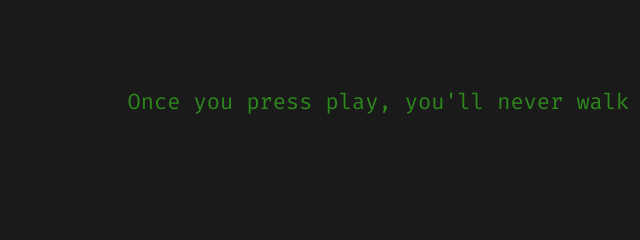
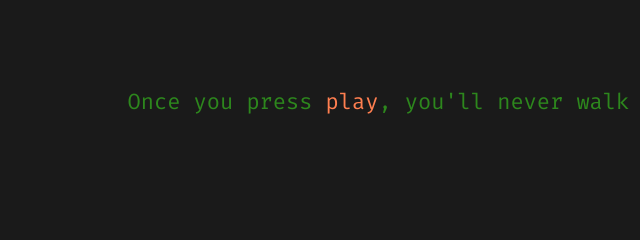
Before and after one commit to jerzyszajner/unusual, a plain HTML site: page index.html in a window 1280 px wide. Shown: the part 283-523 px from the top of the page, 222-862 px from the left. Drawn offline with nearby package versions, Linux system fonts and the light colour scheme.

Commit message:
fix(button): preserve 'play' color on mouseleave event
Modified the mouseleave event for the button to include HTML with `<span>` and class to prevent
resetting the 'play' word color. Ensures color consistency during user interactions.

```diff
--- a/index.html
+++ b/index.html
@@ -34,7 +34,7 @@
         </nav>
         <main class="container">
             <div class="container-button">
-                <button class="mysterious-button">Once you press play, you'll never walk away!</button>
+                <button class="mysterious-button">Once you press <span class="mysterious-button-highlight">play</span>, you'll never walk away!</button>
             </div>
         </main>
     </div>
--- a/script.js
+++ b/script.js
@@ -9,7 +9,7 @@ document.addEventListener('DOMContentLoaded', () => {
             button.textContent = "Are you sure?";
         });
         button.addEventListener('mouseleave', () => {
-            button.textContent = "Once you press play, you'll never walk away!"; // Revert text on mouse leave
+            button.innerHTML = 'Once you press <span class="mysterious-button-highlight">play</span>, you\'ll never walk away!';
         });
     }
 
--- a/style.css
+++ b/style.css
@@ -87,6 +87,11 @@ nav ul li a:hover {
     box-shadow: 0 0 100px #8bff4d;
     color: #fff;
 }
+
+.mysterious-button-highlight {
+    color: coral;
+}
+
 
 /* Additional containers */
 .container-button, .container-video {
```
